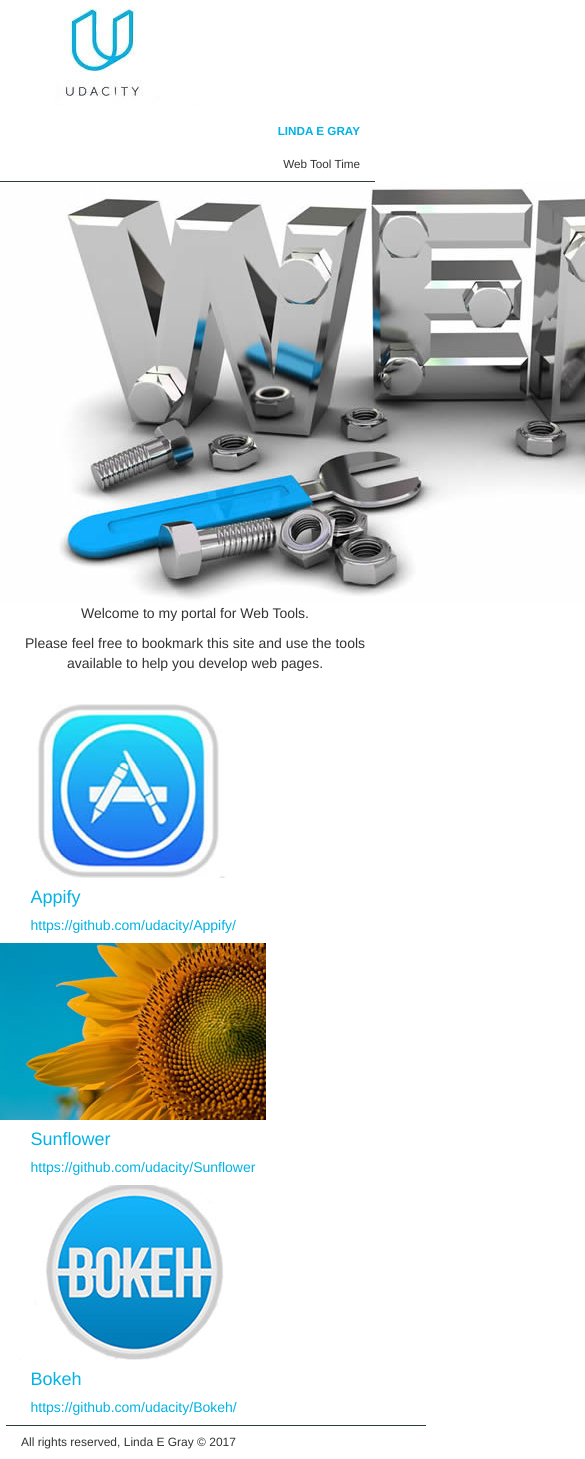
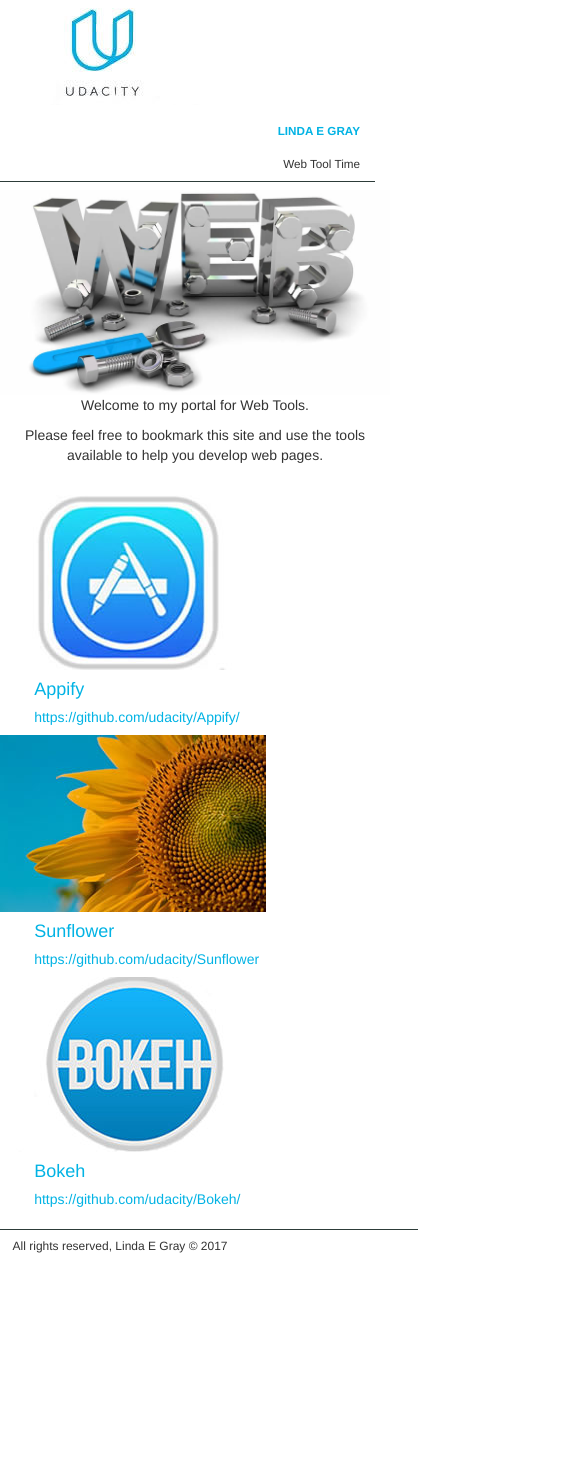
Before and after one commit to lg2696/Build-a-Portfolio-Site, a plain HTML site: page index.html in a window 390 px wide. Shown: the top 1459 px of the page, 585 px wide, since content can reach past the window. After the commit the page ends 1263 px from the top, so only its background shows below. Drawn offline with nearby package versions, Linux system fonts and the light colour scheme.

Commit message:
Changes for submit

```diff
--- a/css/style.css
+++ b/css/style.css
@@ -1,13 +1,14 @@
-@viewport {width: 100%;}
+@viewport {width: 10vmin;}
+
 @media (min-width: 300px) {
-        @viewport {width: 100%;
+        @viewport {width: 300px;
         }
 
 
 @media screen and (min-width: 301px) and (max-width: 550px) {
     .udacity_logo_mob { order: 1;}
     .right_panel { order: 2; }
-    .web_tools .web_development_tools_mob { order: 3; }
+    #web_tools .web_development_tools_mob { order: 3; }
     .imageapp .apple_appify_mob { order: 4; }
     .imageapp .sunflower_mob { order: 5; }
     .imageapp .bokeh_mob  { order: 6; }
@@ -16,7 +17,7 @@
 @media screen and (min-width: 551px) and (max-width: 799px) {
     .udacity_logo_tab { order: 1;}
     .right_panel { order: 2; }
-    .web_tools .web_development_tools_mob { order: 3; }
+    #web_tools .web_development_tools_mob { order: 3; }
     .imageapp .apple_appify_tab { order: 4; }
     .imageapp .sunflower_tab { order: 5; }
     .imageapp .bokeh_tab { order: 6; }
@@ -26,38 +27,46 @@
 @media screen and (min-width: 800px) and (max-width: 1200px){
     .udacity_logo_desk { order: 1;}
     .right_panel { order: 2; }
-    .web_tools .web_development_tools_tab { width: 50%; order: 3; }
+    #web_tools .web_development_tools_mob { width: 50%; order: 3; }
     .imageapp .apple_appify_desk { order: 6; }
     .imageapp .sunflower_desk { order: 5; }
     .imageapp .bokeh_desk { order: 4; }
     .footer { order: 7; }
     }
 
+body {
+     margin: 1.5em;
+    }
+
 .container {
+    display: flex;
+    width: 100%;
+    padding: 1em;
+    }
 
+img {
+    width: 100%;
+    height: auto;
     }
 
 .img-responsive {
     width: 100%;
     }
 
-/*
-.header_title {
-    text-align: right;
-}
-*/
 
 header {
-  margin-left: 10%;
-  margin-right: 5%;
-  border-bottom: 1px solid #2d3c39;width: 100%;
+    margin-left: 3%;
+    margin-right: 3%;
+    border-bottom: 1px solid #2d3c39;
+    width: 100%;
+    justify-content: space-between;
     }
 
-/*
+
 .udacity_logo {
-    margin-top: 100px;
+    width: 20%;
     }
-*/
+
 
 p {
     text-align: center;
@@ -76,22 +85,38 @@
     text-align: right;
     }
 
-.web_tools, .icons {
+.web_tools_container {
+    display:block;
+    height:80%;
+    margin:0 auto;
     text-align: center;
+    margin-top: 2%;
+    }
+
+#web_tools {
+    display: block;
+    margin: 0 auto;
+    }
+
+
+.imageapp_container {
+    width: 100%;
     margin-left: 5%;
     margin-right: 5%;
+    margin-bottom: 3%;
     }
 
-.imageapp {
-    width: 90%;
-    margin-left: 5%;
-    margin-right: 5%;
+h2 h3 {
+    width: 30%;
+    text-align: right;
     }
 
 h4, h5 {
    margin-left: 5%;
    margin-right: 5%;
     }
+
+
 a:link, a:visited {
     float:none;
     display: flex;
@@ -113,18 +138,13 @@
     }
 
 footer {
-    border-top: 1px solid #2d3c39;width: 100%;
-    margin-left: 5%;
-    margin-right: 5%;
+    border-top: 1px solid #2d3c39;
+    width: 100%;
+    margin-left: 3%;
+    margin-right: 3%;
+    justify-content: space-between;
     }
 
 .logo-container {
     width: 100%;
     }
-/*
-@media (min-width: 551px) {
-    .logo-container {
-        width: 100%;
-    }
-}
-*/
--- a/index.html
+++ b/index.html
@@ -10,6 +10,7 @@
 </head>
     <body>
     <div class="container-fluid:after">
+        <div col-md-12>
             <header class="row ">
                 <div class="col-md-6 udacity_logo">
                     <picture>
@@ -24,28 +25,26 @@
                     <h3 class="pagetitle">Web Tool Time</h3>
                 </div>
             </header>
-
-
+        </div>
         <!-- Header Border Bottom as seperator for the Header from the Main Body. -->
-
         <!-- Main Body content -->
-
             <main class="main">
                 <!-- Large image on top of Main Body.-->
-                <div class="row web_tools">
-                    <section class="col-xs-12">
+                <div class="row web_tools_container">
+                        <div id="web_tools" class="col-md-12">
+                            <section>
                                 <picture>
                                     <source media="(max-width: 1200px)" srcset="images/web_development_tools_desk.jpg">
                                     <source media="(max-width: 799px)" srcset="images/web_development_tools_tab.jpg">
                                     <source media="(max-width: 550px)" srcset="images/web_development_tools_mob.jpg">
-                            <source media="(max-width: 300px)" srcset="images/web_development_tools_mob.jpg">
-                            <img src="images/web_development_tools_desk.jpg" alt="web_tools" style="width: auto">
+                                    <img src="images/web_development_tools_desk.jpg" alt="web_tools" style="max-width: 500px">
                                 </picture>
                                 <p>Welcome to my portal for Web Tools.</p><p>Please feel free to bookmark this site and use the tools available to help you develop web pages.</p><br>
                             </section>
                         </div>
+                </div>
                 <!-- This section displays the smaller images and their links.-->
-                <div class="row imageapp">
+                <div class="row imageapp_container">
                     <section class="col-md-4">
                         <picture>
                             <source media="(max-width: 1200px)" srcset="images/apple_appify_desk.jpg">
@@ -67,7 +66,6 @@
                         </picture>
                         <h4><a class="imageapp_title" href="https://github.com/udacity/Sunflower" title="sunflower" target="_blank">Sunflower</a></h4>
                         <h5><a class="link" href="https://github.com/udacity/Sunflower" title="sunflower_link" target="_blank">https://github.com/udacity/Sunflower</a></h5>
-
                     </section>
                     <section class="col-md-4">
                         <picture>
@@ -82,15 +80,12 @@
                     </section>
                 </div>
             </main>
-
             <!-- Border line as seperator for the Main Body from the Footer. -->
             <div class="row">
-                <footer class="col-xs-12">
+                <footer class="col-md-12">
                     <h6>All rights reserved, Linda E Gray &#169; 2017</h6>
                 </footer>
             </div>
     </div>
-<!--
     </body>
--->
 </html>
```
Also changed, not shown: 1 other file. Lines whose indentation alone changed are shown as unchanged.
